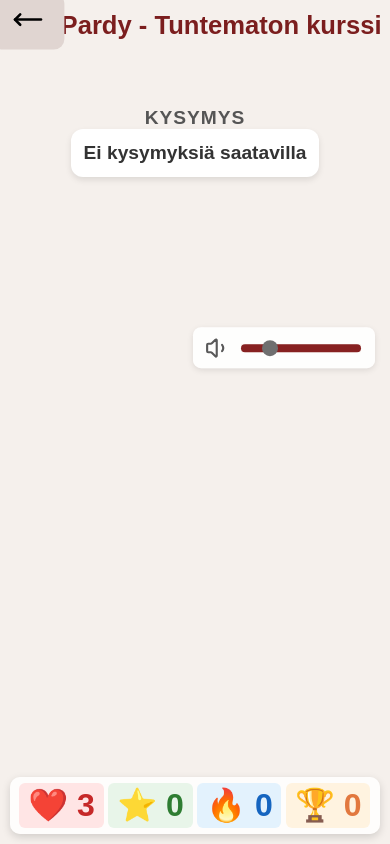
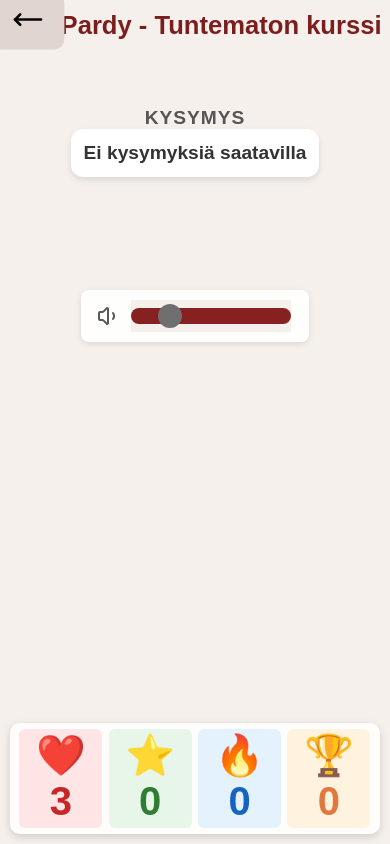
Before and after one commit to jamktiko/tikoPardy, a SvelteKit app in the folder tikoPardy/: page /game in a window 390 px wide. Built offline with nearby package versions, Linux system fonts and the light colour scheme; a web font is replaced by a local one.

Commit message:
Lisää tyylittelyä scorelle ja volume buttonille

```diff
--- a/tikoPardy/src/lib/components/AudioSlider.svelte
+++ b/tikoPardy/src/lib/components/AudioSlider.svelte
@@ -33,7 +33,6 @@
 />
 
 <style>
-	/*********** Baseline, reset styles ***********/
 	input[type='range'] {
 		-webkit-appearance: none;
 		appearance: none;
@@ -42,24 +41,20 @@
 		width: 7.5rem;
 	}
 
-	/* Removes default focus */
 	input[type='range']:focus {
 		outline: none;
 	}
 
-	/******** Chrome, Safari, Opera and Edge Chromium styles ********/
-	/* slider track */
 	input[type='range']::-webkit-slider-runnable-track {
 		background-color: #872121;
 		border-radius: 0.5rem;
 		height: 0.5rem;
 	}
 
-	/* slider thumb */
 	input[type='range']::-webkit-slider-thumb {
-		-webkit-appearance: none; /* Override default look */
+		-webkit-appearance: none;
 		appearance: none;
-		margin-top: -4px; /* Centers thumb on the track */
+		margin-top: -4px;
 		background-color: #6f6f6f;
 		border-radius: 0.5rem;
 		height: 1rem;
@@ -71,15 +66,12 @@
 		outline-offset: 0.125rem;
 	}
 
-	/*********** Firefox styles ***********/
-	/* slider track */
 	input[type='range']::-moz-range-track {
 		background-color: #872121;
 		border-radius: 0.5rem;
 		height: 0.5rem;
 	}
 
-	/* slider thumb */
 	input[type='range']::-moz-range-thumb {
 		background-color: #aeaeae;
 		border: none;
@@ -92,4 +84,56 @@
 		outline: 3px solid #aeaeae;
 		outline-offset: 0.125rem;
 	}
+
+	/* ✅ Responsive styles for small screens */
+	@media (max-width: 1024px) {
+	.audio-slider-container {
+		bottom: 6rem; /* Raise it a bit from bottom */
+		top: auto;
+		right: 1rem;
+		transform: none;
+		position: fixed;
+	}
+
+	input[type='range'] {
+		width: 10rem;
+		height: 2rem;
+	}
+
+	input[type='range']::-webkit-slider-runnable-track {
+		height: 1rem;
+		background-color: #872121;
+		border-radius: 0.5rem;
+	}
+
+	input[type='range']::-webkit-slider-thumb {
+		-webkit-appearance: none;
+		width: 1.5rem;
+		height: 1.5rem;
+		background-color: #6f6f6f;
+		border-radius: 50%;
+		margin-top: -0.25rem; /* Centers correctly */
+	}
+
+	input[type='range']:focus::-webkit-slider-thumb {
+		outline: 3px solid #6f6f6f;
+		outline-offset: 0.125rem;
+	}
+
+	/* Firefox styles */
+	input[type='range']::-moz-range-track {
+		height: 1rem;
+		background-color: #872121;
+		border-radius: 0.5rem;
+	}
+
+	input[type='range']::-moz-range-thumb {
+		width: 1.5rem;
+		height: 1.5rem;
+		background-color: #aeaeae;
+		border-radius: 50%;
+		border: none;
+	}
+}
+
 </style>
--- a/tikoPardy/src/routes/game/+page.svelte
+++ b/tikoPardy/src/routes/game/+page.svelte
@@ -470,8 +470,8 @@
 
 	.game-info-side {
 		position: fixed;
-		top: 65%;
-		right: 35px; /* Match the slider's right value */
+		top: 75%;
+		right: 20px; /* Match the slider's right value */
 		transform: translateY(-50%);
 		display: flex;
 		flex-direction: column;
@@ -480,7 +480,7 @@
 		padding: 0.6rem;
 		border-radius: 10px;
 		box-shadow: 0 3px 8px rgba(0, 0, 0, 0.15);
-		gap: 0.3rem;
+		gap: 0.4rem;
 		min-width: 110px;
 		z-index: 10;
 	}
@@ -513,28 +513,28 @@
 	.info.lives {
 		background-color: #ffe5e5;
 		color: #c62828;
-		font-size: 2rem;
+		font-size: 2.5rem;
 		text-align: center;
 	}
 
 	.info.score {
 		background-color: #e8f5e9;
 		color: #2e7d32;
-		font-size: 2rem;
+		font-size: 2.5rem;
 		text-align: center;
 	}
 
 	.info.streak {
 		background-color: #e3f2fd;
 		color: #1565c0;
-		font-size: 2rem;
+		font-size: 2.5rem;
 		text-align: center;
 	}
 
 	.info.highscore {
 		background-color: #fff3e0;
 		color: #e2783e;
-		font-size: 2rem;
+		font-size: 2.5rem;
 		text-align: center;
 	}
 
@@ -571,14 +571,25 @@
 	.game-info-side {
 		top: auto;
 		bottom: 10px;
-		right: 10px;
+		right: 50%;
 		transform: none;
 		flex-direction: row;
+		transform: translateX(50%); /* Center to right side */
 		align-items: center;
 		justify-content: space-between;
 		width: 90%;
 		min-width: auto;
 		padding: 0.4rem 0.6rem;
+	}
+
+	.audio-slider-container {
+		top: auto;
+		bottom: 105px;
+		right: 50%;
+		transform: translateX(50%);
+		flex-direction: row;
+		padding: 0.5rem 3rem;
+		font-size: 1.2rem;
 	}
 
 	.main-content {
@@ -601,13 +612,12 @@
 	}
 
 	:global(.volume-icon) {
-		width: 1.6rem;
-		height: 1.6rem;
+		width: 2.5rem;
+		height: 2.5rem;
 	}
 	}
 	/* Responsive Styles */
 	@media (max-width: 768px) {
-
     .main-content {
 			padding-right: 20px; /* Remove extra padding */
 			padding-left: 20px; /* Equalize left and right */
@@ -660,9 +670,52 @@
 			font-size: 1.2rem;
 		}
 
+		.audio-slider-container {
+		top: auto;
+		bottom: 470px;
+		right: 50%;
+		transform: translateX(50%);
+		flex-direction: row;
+		padding: 0.5rem 1rem;
+		font-size: 0rem;
+	}
+
 		.modal-buttons {
 			flex-direction: column;
 			align-items: center;
 		}
+
+		:global(.volume-icon) {
+		width: 1.5rem;
+		height: 1.5rem;
+	}
+
+		.info.lives {
+		background-color: #ffe5e5;
+		color: #c62828;
+		font-size: 2.5rem;
+		text-align: center;
+	}
+
+	.info.score {
+		background-color: #e8f5e9;
+		color: #2e7d32;
+		font-size: 2.5rem;
+		text-align: center;
+	}
+
+	.info.streak {
+		background-color: #e3f2fd;
+		color: #1565c0;
+		font-size: 2.5rem;
+		text-align: center;
+	}
+
+	.info.highscore {
+		background-color: #fff3e0;
+		color: #e2783e;
+		font-size: 2.5rem;
+		text-align: center;
+	}
 	}
 </style>
```
